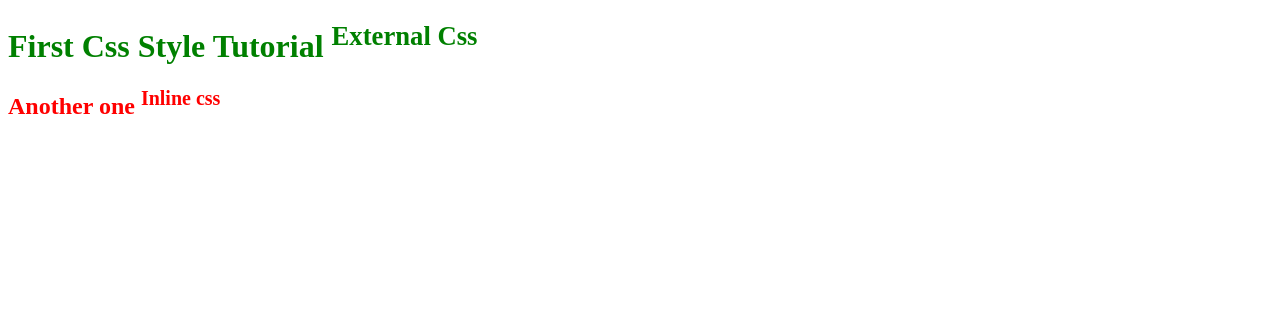
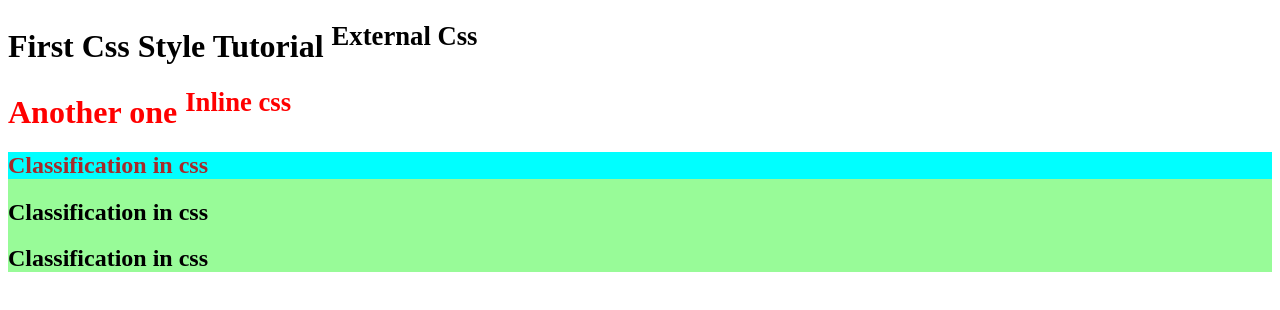
Before and after one commit to justinanazor/internship-program1, a plain HTML site: page css_class.html in a window 1280 px wide. Drawn offline with Linux system fonts and the light colour scheme.

Commit message:
modified style.css and css_class.html

```diff
--- a/css/style.css
+++ b/css/style.css
@@ -1,7 +1,29 @@
 /* External css  */
 
 h1 {
-  color: blue;
+  /* color: blue; */
   /* color: blue !important; */
   /* when the !important function is added the particular css overrides any other css  */
 }
+
+/* body {
+  background-color: gray;
+} */
+
+/* Asteriks is also known as a universal selector... It applies by default to the body when not defined */
+* {
+  /* background-color: paleturquoise;
+
+  color: blueviolet; This applies to all text in the file which are not yet defined using css */
+}
+
+/* Dots (.) is used to rep classes in css */
+
+.bg_navy {
+  background-color: palegreen;
+}
+
+#bg_white {
+  background-color: aqua;
+  color: brown;
+}
--- a/css_class.html
+++ b/css_class.html
@@ -9,9 +9,9 @@
 
   <!-- internal css styling -->
   <style>
-    h1 {
+    /* h1 {
       color: green;
-    }
+    } */
   </style>
 </head>
 
@@ -19,7 +19,13 @@
   <!-- External CSS -->
   <h1>First Css Style Tutorial <sup>External Css</sup></h1>
   <!-- Inline Css -->
-  <h2 style="color: red;">Another one <sup>Inline css</sup></h2>
+  <h1 style="color: red;">Another one <sup>Inline css</sup></h1>
+
+  <section class="bg_navy">
+    <h1 id="bg_white">Classification in css</h1>
+    <h1>Classification in css</h1>
+    <h1>Classification in css</h1>
+  </section>
 </body>
 
 </html>
```
